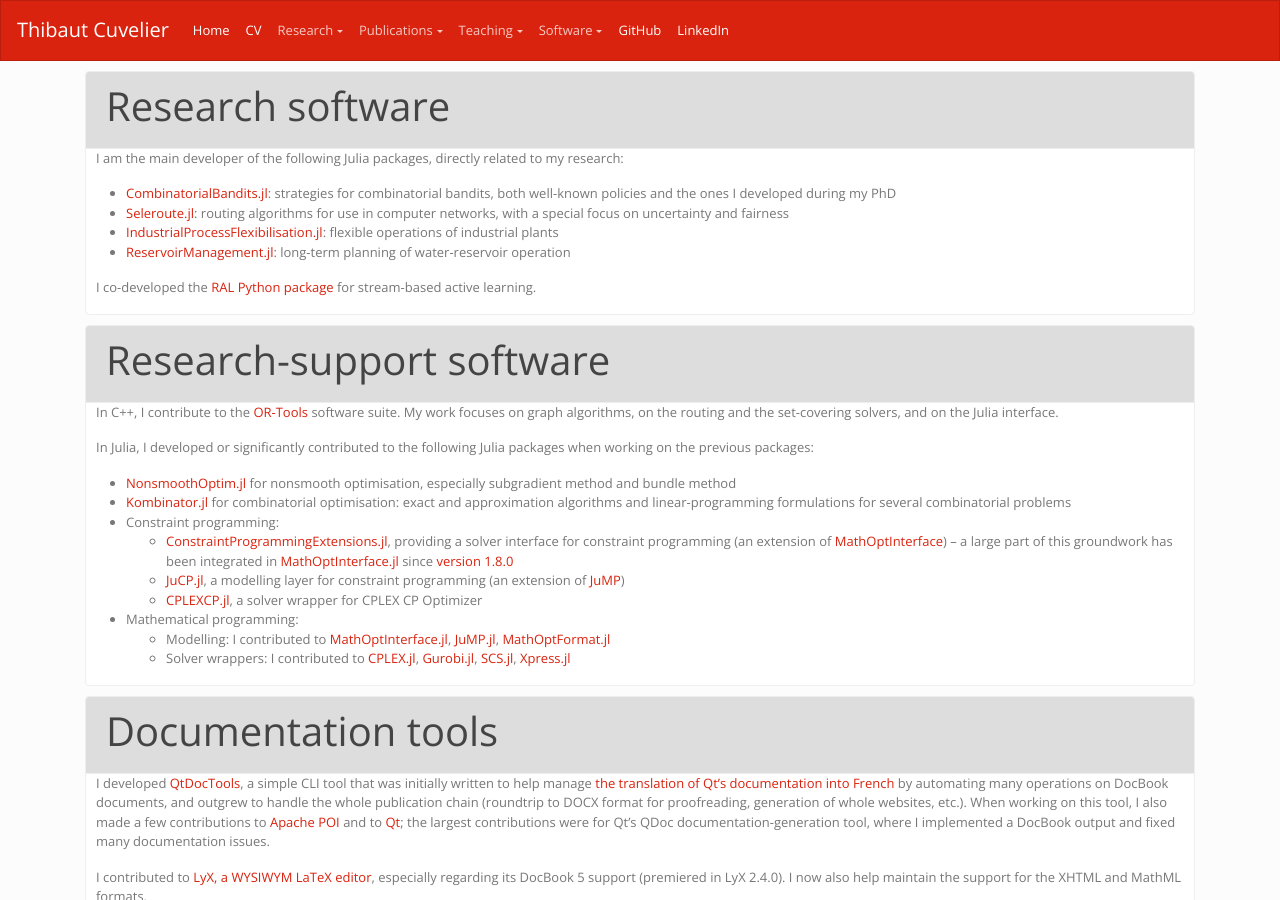
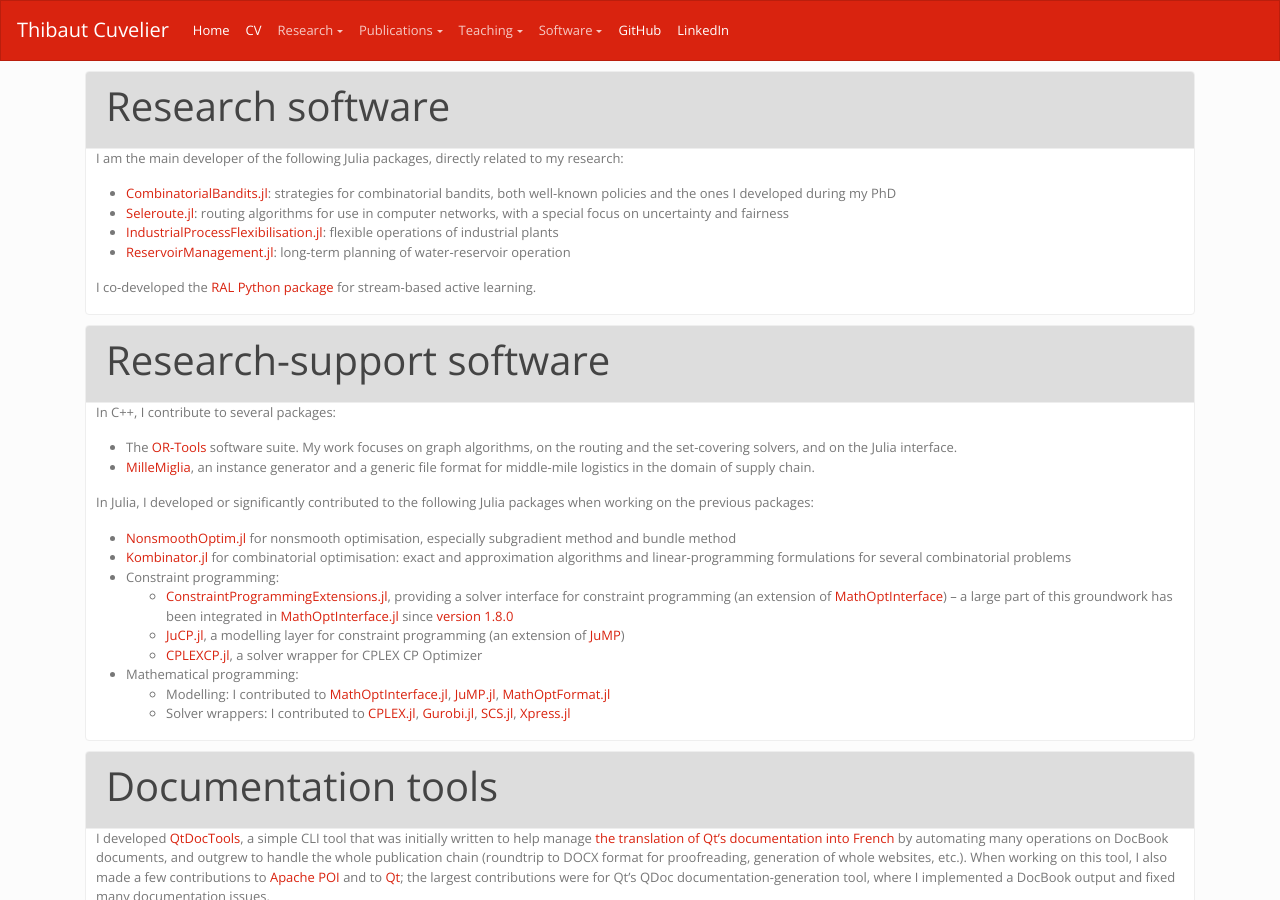
Before and after one commit to dourouc05/dourouc05.github.io, a Jekyll site: the page built from software.md, in a window 1280 px wide and 900 px high. Built offline with Jekyll 4.4.1, drawn with Linux system fonts in a browser that asks for light colours; a script that is not in the unit is left out.

Commit message:
MilleMiglia

```diff
--- a/software.md
+++ b/software.md
@@ -18,7 +18,10 @@ I co-developed the [RAL Python package](https://github.com/SAWassermann/RAL) for
 {% include card_end.html %}
 {% include card_begin.html title="Research-support software" id="research-support-software" %}
 
-In C++, I contribute to the [OR-Tools](https://or-tools.org) software suite. My work focuses on graph algorithms, on the routing and the set-covering solvers, and on the Julia interface.
+In C++, I contribute to several packages:
+
+* The [OR-Tools](https://or-tools.org) software suite. My work focuses on graph algorithms, on the routing and the set-covering solvers, and on the Julia interface.
+* [MilleMiglia](https://github.com/or-tools/millemiglia), an instance generator and a generic file format for middle-mile logistics in the domain of supply chain.
 
 In Julia, I developed or significantly contributed to the following Julia packages when working on the previous packages:
 
```
